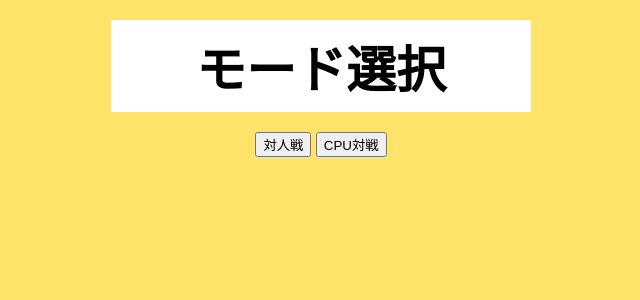
After one commit to sokuratesu-create/Osero_game_taijin, a Flask app: page /select in a window 1280 px wide. The commit adds this page. Shown: the top 300 px of the page, without its empty margins (319-959 px from the left). Run offline with Flask 3, Linux system fonts and the light colour scheme.

Commit message:
CPU実装の下準備

```diff
--- a/app.py
+++ b/app.py
@@ -1,4 +1,5 @@
 from flask import Flask, render_template, redirect, request, url_for
+from cpu import cpu_get_move
 app = Flask(__name__)
 
 #8×8の盤面
@@ -25,17 +26,40 @@ dir = [
 #最初は黒(2)スタート
 s_player = 2
 
+#ゲームモード
+game_mode = "pvp"
+cpu_player = 2
+
+
 #ゲームスタート画面表示
 @app.route("/")
 def game_start():
     return render_template("game_start.html")
 
+#対人・CPU対戦選択画面表示
+@app.route("/select")
+def select():
+    return render_template("select.html")
+
+#モード選択処理
+@app.route("/select_mode", methods=["POST"])
+def select_mode():
+    global game_mode, cpu_player
+    mode = request.form.get("mode")
+
+    if mode == "pvp":
+        game_mode = "pvp"
+    elif mode == "cpu":
+        game_mode = "cpu"
+        cpu_player = 2
+
+    return redirect(url_for("index"))
 
 #ゲームプレイ画面表示
 @app.route("/game_playing")
 def index():
     valid_moves = get_valid_moves(s_player)
-    return render_template("index.html", board=board,s_player=s_player, valid_moves=valid_moves)
+    return render_template("index.html", board=board,s_player=s_player, valid_moves=valid_moves, game_mode=game_mode)
 
 #ひっくりかえせる石を取得する
 def get_flip_stone(r, c, player):
@@ -91,7 +115,7 @@ def switch():
 #置いた石とひっくりかえせる石を処理する
 @app.route("/place", methods=["POST"])
 def place():
-    global s_player
+    global board, s_player
     r = int(request.form["row"])
     c = int(request.form["col"])
 
@@ -108,6 +132,20 @@ def place():
             #どちらもパス判定になったらゲーム終了
             if not has_valid_move(s_player):
                 return redirect(url_for("game_over"))
+
+    if game_mode == "cpu" and s_player == cpu_player:
+        cpu_move = cpu_get_move(board, s_player)
+        if cpu_move:
+            r, c = cpu_move
+            cpu_stones = get_flip_stone(r, c, s_player)
+            if len(cpu_stones) > 0:
+                board[r][c] = s_player
+                flip_stone(stones, s_player)
+                switch()
+                if not has_valid_move(s_player):
+                    switch()
+                    if not has_valid_move(s_player):
+                        return redirect(url_for("game_over"))
 
     return redirect(url_for("index"))
 
--- /dev/null
+++ b/cpu.py
@@ -0,0 +1,2 @@
+def cpu_get_move():
+    return None
--- a/templates/game_start.html
+++ b/templates/game_start.html
@@ -7,7 +7,7 @@
 </head>
 <body>
     <h1>オセロ</h1>
-        <a href="{{ url_for("index") }}">
+        <a href="{{ url_for("select") }}">
             <button>ゲームスタート</button>
         </a>
 </body>
--- /dev/null
+++ b/templates/select.html
@@ -0,0 +1,17 @@
+<!DOCTYPE html>
+<html lang="ja">
+<head>
+    <meta charset="UTF-8">
+    <link rel="stylesheet" href="{{ url_for('static', filename='style.css') }}">
+    <title>セレクト画面</title>
+</head>
+<body>
+    <h1>モード選択</h1>
+    <div class="select-mode">
+        <form action="/select_mode" method="post">
+            <button type="submit" class="select-button" name="mode" value="pvp">対人戦</button>
+            <button type="submit" class="select-button" name="mode" value="cpu">CPU対戦</button>
+        </form>
+    </div>
+</body>
+</html>
```
